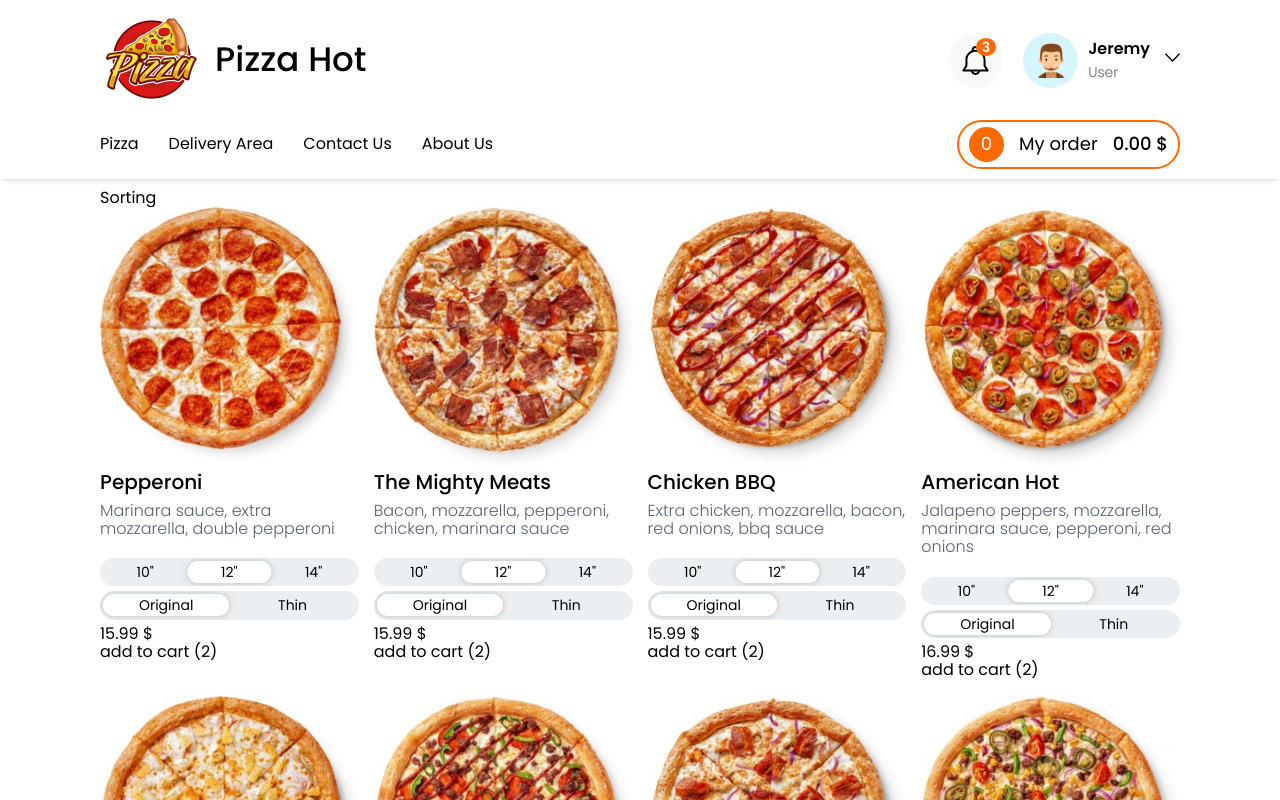
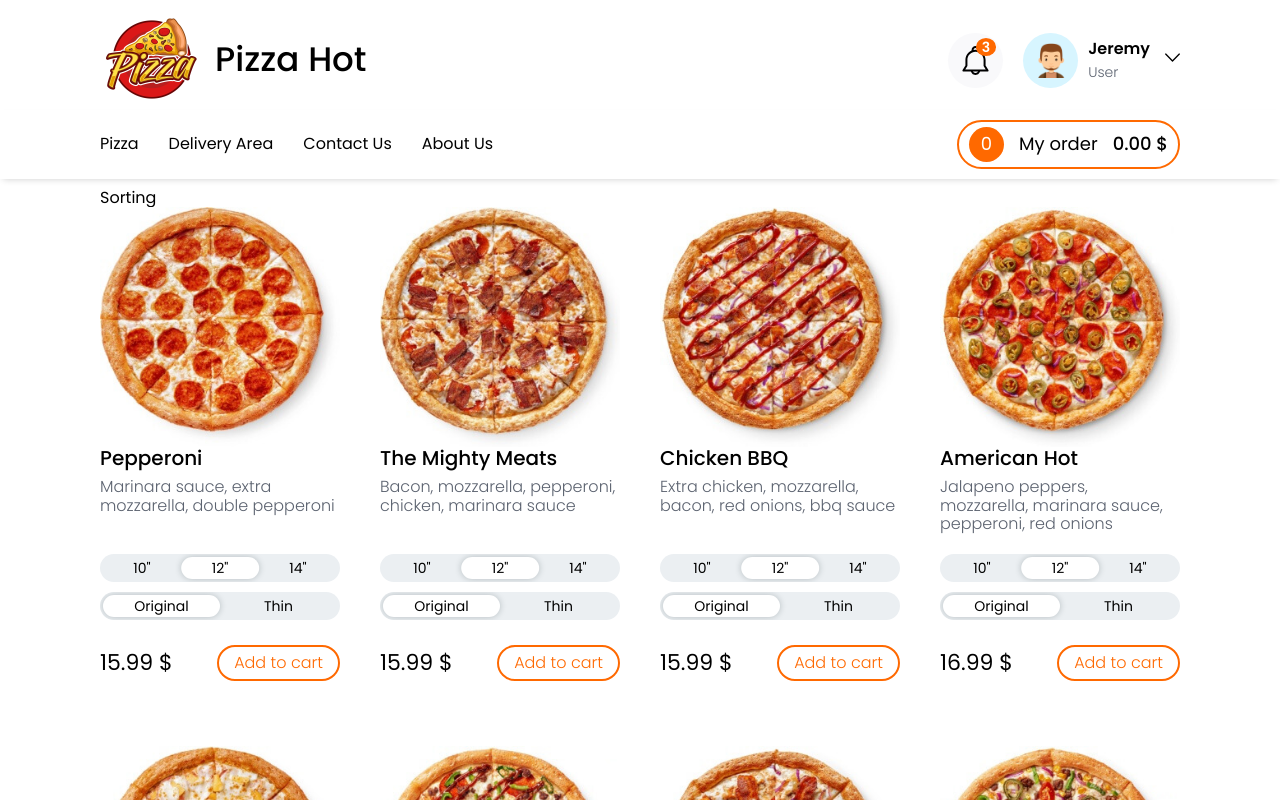
Before and after one commit to AleksandrPuhov/pizza-app, a React (Create React App) app: page / in a window 1280 px wide. Shown: the top 800 px of the page. Built offline with nearby package versions, Linux system fonts and the light colour scheme.

Commit message:
Added PizzaItem toggles

```diff
--- a/src/components/PizzasItem/PizzasItem.scss
+++ b/src/components/PizzasItem/PizzasItem.scss
@@ -1,4 +1,6 @@
 .PizzasItem {
+	display: flex;
+	flex-direction: column;
 	&__img {
 		width: 100%;
 	}
@@ -7,8 +9,29 @@
 		font-weight: 500;
 	}
 	&__info {
-        margin: 8px 0 20px;
+		margin: 8px 0 15px;
 		color: $textInfoColor;
 		font-weight: 300;
+		flex-grow: 1;
+	}
+	&__price {
+		display: flex;
+		flex-direction: row;
+		justify-content: space-between;
+		margin-top: 20px;
+		align-items: center;
+
+		&-text {
+			font-size: 22px;
+		}
+		&-btn {
+			border: 2px solid $BtnColor;
+			padding: 7px 15px;
+			border-radius: 20px;
+			background-color: $colorWhite;
+			color: $BtnColor;
+			font-weight: 300;
+			@include refHoverUp;
 		}
 	}
+}
--- a/src/components/PizzasItem/PizzasItem.tsx
+++ b/src/components/PizzasItem/PizzasItem.tsx
@@ -12,8 +12,16 @@ const PizzasItem = ({
 }: pizzaListItemType) => {
 	const [priceSelected, setPriceSelected] = useState(price[1]);
 
+	const [doughSelected, setDoughSelected] = useState(1);
+	const [sizeSelected, setSizeSelected] = useState(0);
+
 	const changeSize = (id: number) => {
 		setPriceSelected(price[id]);
+		setSizeSelected(id);
+	};
+
+	const changeDough = (id: number) => {
+		setDoughSelected(id);
 	};
 
 	return (
@@ -26,9 +34,14 @@ const PizzasItem = ({
 			<h3 className="PizzasItem__name">{name}</h3>
 			<p className="PizzasItem__info">{textInfo}</p>
 			<ToggleSize changeSizeClick={changeSize} />
-			<ToggleDough />
-			<p>{(priceSelected / 100).toFixed(2) + " $"}</p>
-			<p>add to cart (2)</p>
+			<ToggleDough changeDoughClick={changeDough} />
+
+			<div className="PizzasItem__price">
+				<p className="PizzasItem__price-text">
+					{(priceSelected / 100).toFixed(2) + " $"}
+				</p>
+				<button className="PizzasItem__price-btn">Add to cart</button>
+			</div>
 		</li>
 	);
 };
--- a/src/components/PizzasList/PizzasList.scss
+++ b/src/components/PizzasList/PizzasList.scss
@@ -1,5 +1,5 @@
 .PizzasList {
-    display: grid;
-    grid-gap: 15px;
-    grid-template-columns: 1fr 1fr 1fr 1fr;
+	display: grid;
+	grid-gap: 65px 40px;
+	grid-template-columns: 1fr 1fr 1fr 1fr;
 }
--- a/src/components/ToggleDough/ToggleDough.tsx
+++ b/src/components/ToggleDough/ToggleDough.tsx
@@ -1,23 +1,28 @@
 import { useState } from "react";
 import { doughType } from "../../store/constants";
 
-const ToggleDough = () => {
+type ToggleDoughType = {
+	changeDoughClick: (id: number) => void;
+};
+
+const ToggleDough = ({ changeDoughClick }: ToggleDoughType) => {
 	const [selectedDough, setSelectedDough] = useState(0);
 
-	const changeDoughHandler = (ind: number) => {
-		setSelectedDough(ind);
+	const changeDoughHandler = (id: number) => {
+		setSelectedDough(id);
+		changeDoughClick(id);
 	};
 
-	const doughTypeList = doughType.map((el, ind) => {
+	const doughTypeList = doughType.map((el, index) => {
 		return (
-			<label key={ind} className="ToggleDough-item">
+			<label key={index} className="ToggleDough-item">
 				{el}
 				<input
 					className="ToggleDough-item__input"
 					type="radio"
-					value={ind}
-					checked={selectedDough === ind}
-					onChange={() => changeDoughHandler(ind)}
+					value={index}
+					checked={selectedDough === index}
+					onChange={() => changeDoughHandler(index)}
 				/>
 			</label>
 		);
--- a/src/components/ToggleSize/ToggleSize.tsx
+++ b/src/components/ToggleSize/ToggleSize.tsx
@@ -1,4 +1,4 @@
-import React, { useState } from "react";
+import { useState } from "react";
 import { sizeType } from "../../store/constants";
 
 type ToggleSizeType = {
--- a/src/styles/vars.scss
+++ b/src/styles/vars.scss
@@ -11,6 +11,8 @@ $toggleBgColor: #ebeff2;
 $toggleShadow: 0px 0px 6px rgba(25, 42, 49, 0.25);
 $toggleTransitionTime: transform 0.2s ease-out 0s;
 
+$BtnColor: #ff6900;
+
 $NotifBgColor: #ff6900;
 $navHover: #ff6900;
 $cartBgColor: #ff6900;
```
Also changed, not shown: 2 other files (tests, documents, lock files or other folders). Lines whose indentation alone changed are shown as unchanged.
